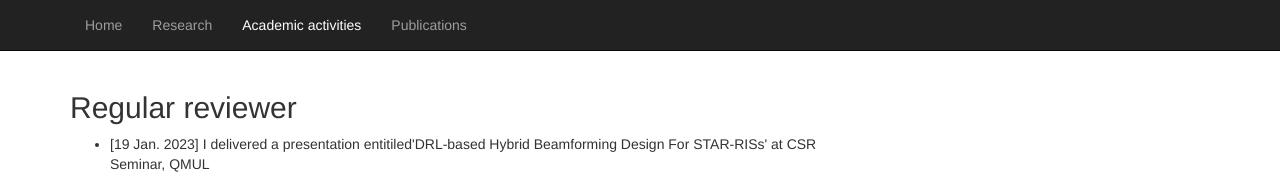
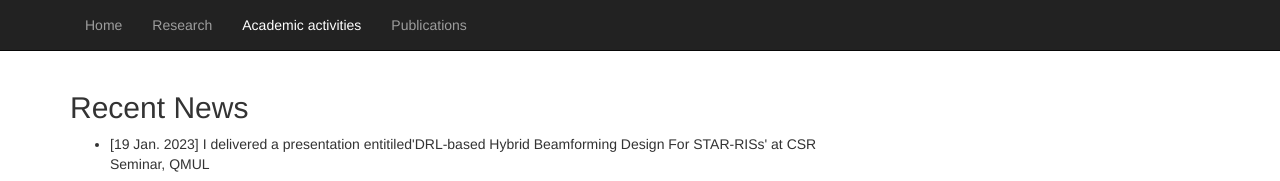
Before and after one commit to Frost-Armor/Frost-Armor.github.io, a plain HTML site: page Academic activities.html in a window 1280 px wide. Shown: the top 181 px of the page. Drawn offline with nearby package versions, Linux system fonts and the light colour scheme.

Commit message:
Update Academic activities.html

```diff
--- a/Academic activities.html
+++ b/Academic activities.html
@@ -62,7 +62,7 @@
 
       <!-- Academic activities -->
       <div class="col-md-8" style="height: 30vh;">
-        <h2 id="Regular reviewer">Regular reviewer</h2>
+        <h2 id="Regular reviewer">Recent News</h2>
 
         <ul>
 
```
